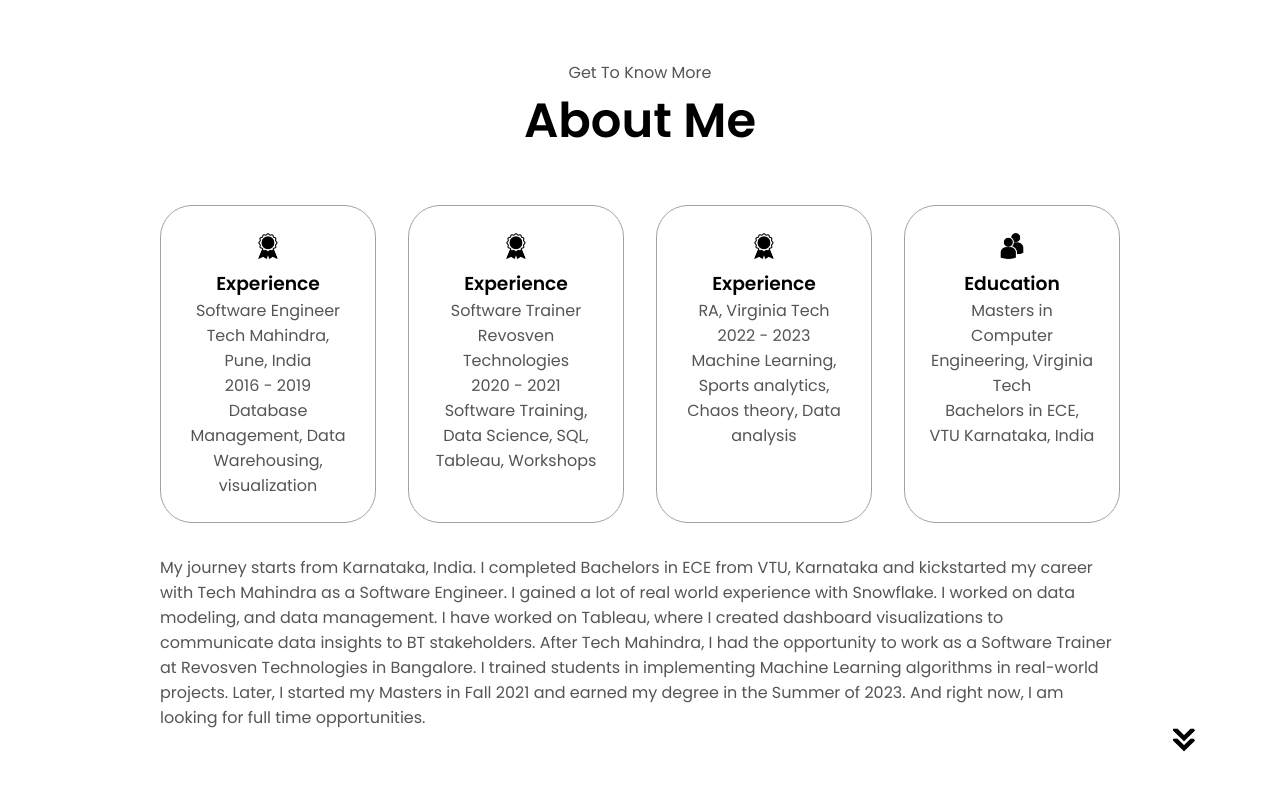
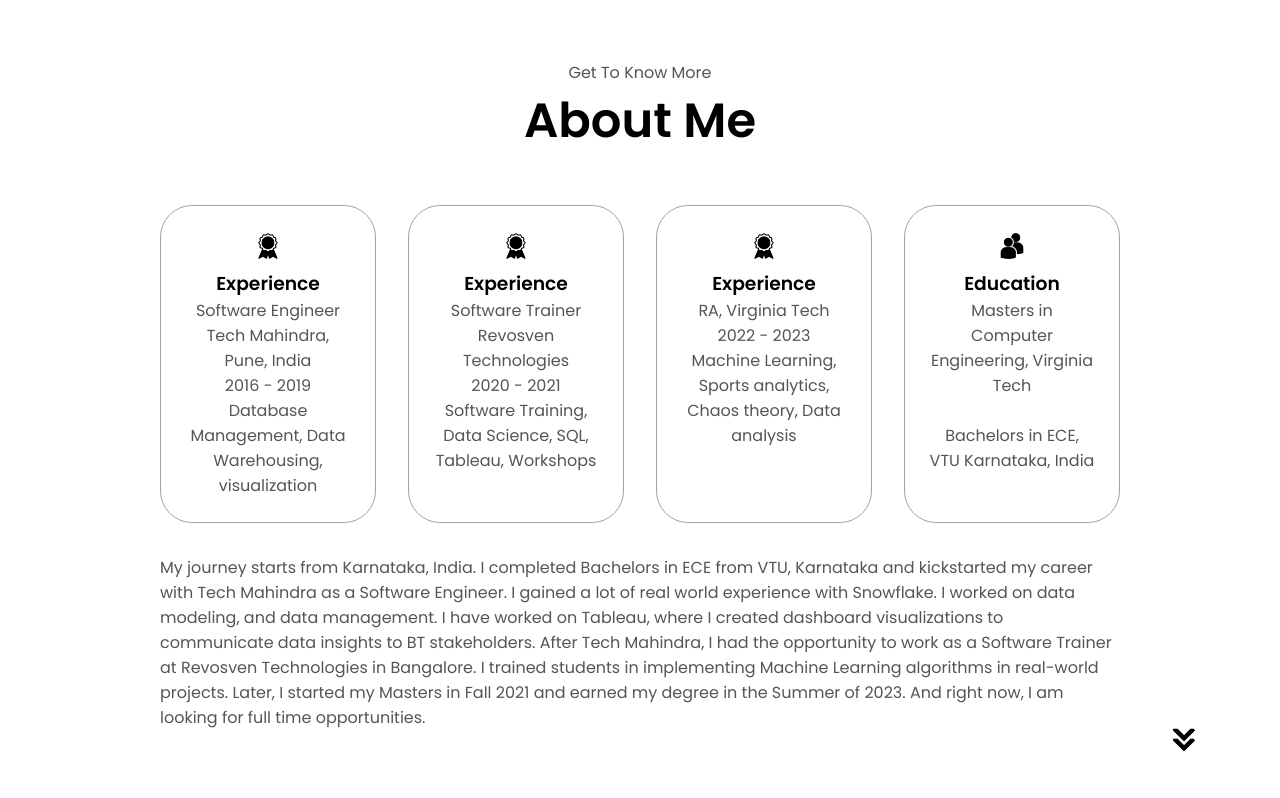
Before and after one commit to VinayShanmukhAradhya/html-css-js-portfolio, a plain HTML site: page index.html in a window 1280 px wide. Shown: the part 868-1666 px from the top of the page. Drawn offline with Linux system fonts and the light colour scheme.

Commit message:
Update index.html

```diff
--- a/index.html
+++ b/index.html
@@ -132,7 +132,7 @@
               />
 
               <h3>Education</h3>
-              <p> Masters in Computer Engineering, Virginia Tech<br /> Bachelors in ECE, VTU Karnataka, India</p>
+              <p> Masters in Computer Engineering, Virginia Tech<br /> <br>Bachelors in ECE, VTU Karnataka, India</p>
             </div>
           </div>
 
```
